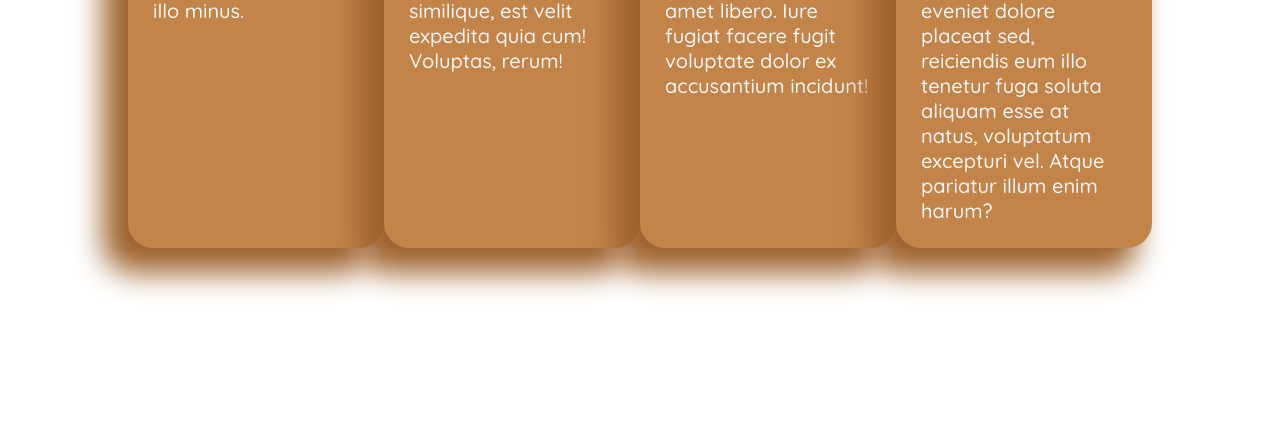
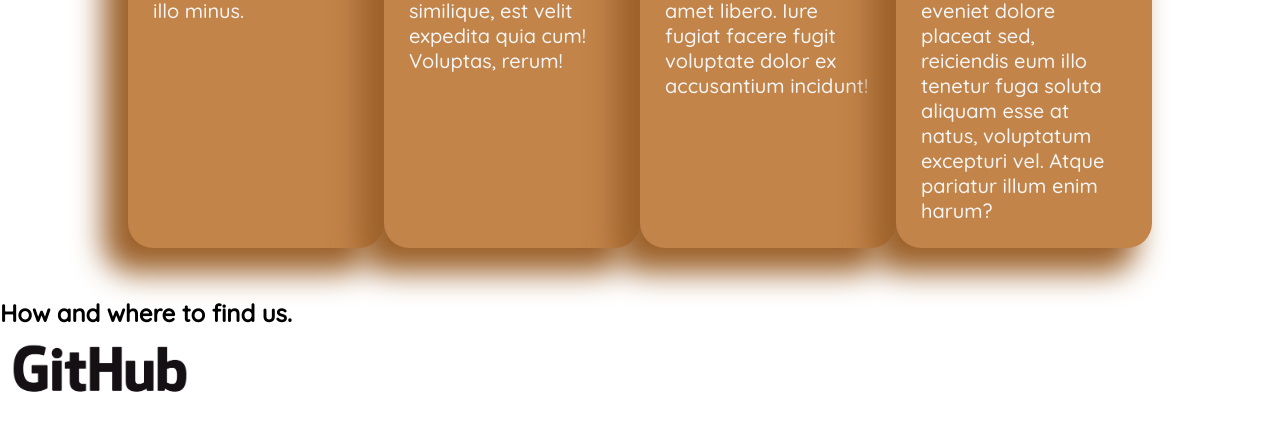
Before and after one commit to filipclavin/fox-coin, a React (Create React App) app: page / in a window 1280 px wide. Shown: the part 890-1320 px from the top of the page. Built offline with nearby package versions, Linux system fonts and the light colour scheme.

Commit message:
added github logo

```diff
--- a/src/App.js
+++ b/src/App.js
@@ -10,6 +10,7 @@
 } from 'react-router-dom';
 import Navbar from './components/navbar/navbar';
 import Description from "./components/splash/Description.js";
+import Footer from './components/footer/footer.js';
 
 import image from './resources/splash-image.png'
 
@@ -62,6 +63,7 @@
       </Router>
       <Description />
       <Stages />
+      <Footer />
       <GlobalStyle />
     </>
   );
--- a/src/components/footer/footer.js
+++ b/src/components/footer/footer.js
@@ -1,20 +1,36 @@
 import Github from '../../resources/GitHub_Logo.png';
+import styled from 'styled-components';
+
+const StyledFooter = styled.div`
+width: 100%;
+display: flex;
+flex-direction: column;
+`
+
+const Social = styled.section`
+h2{
+
+}
+div img{
+  max-width:200px
+}
+`
 
 const Footer = () => {
   return (
-  <section>
+  <StyledFooter>
     <Social>
-      <h2>How and where to find us</h2>
+      <h2>How and where to find us.</h2>
       <div>
         <a><img src={Github} alt="github"/></a>
       </div>
     </Social>
 
-    <Team>
-    </Team>
-    <Contact>
-    </Contact>
-  </section>
+    <section>
+    </section>
+    <section>
+    </section>
+  </StyledFooter>
   )
 }
 
```
